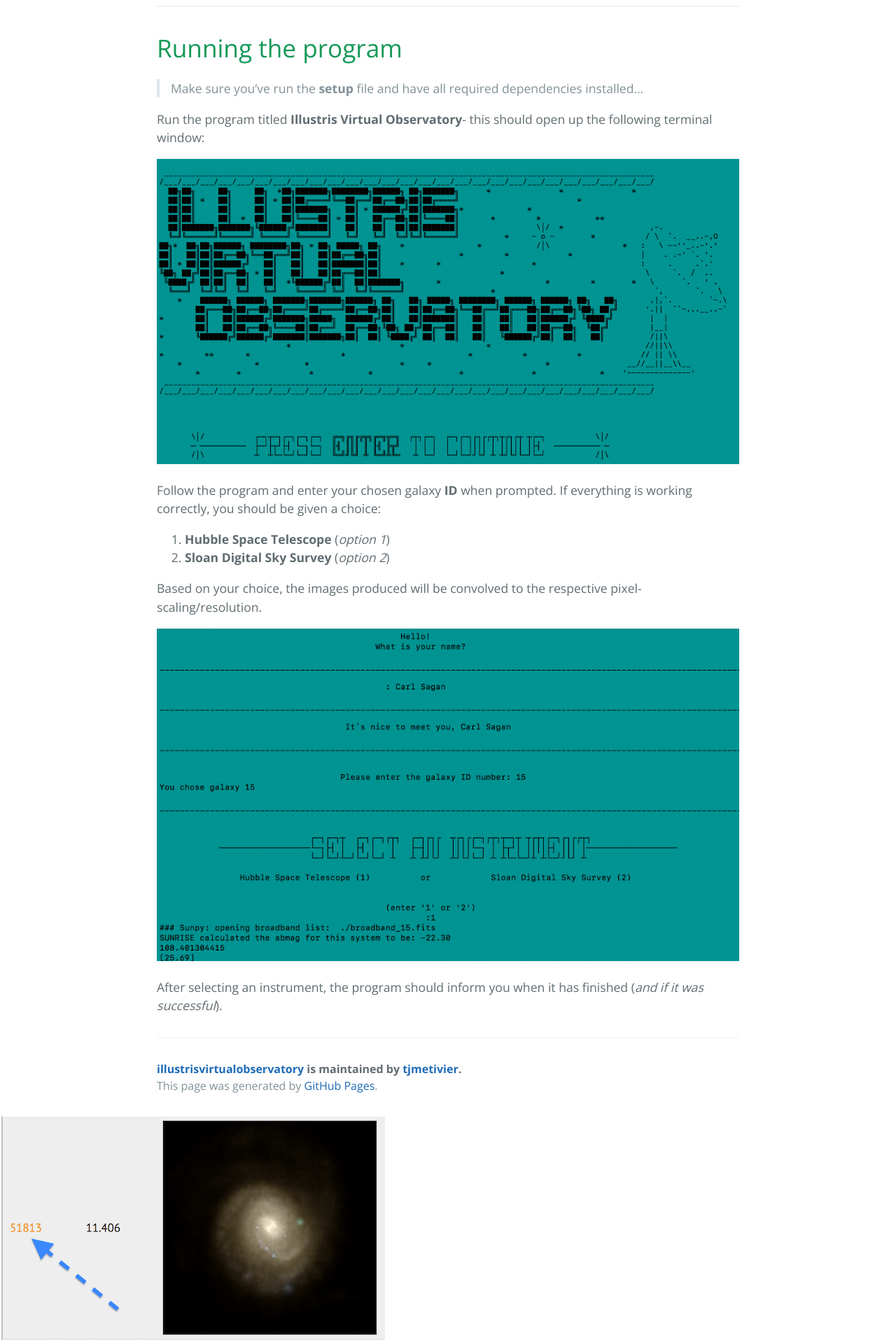
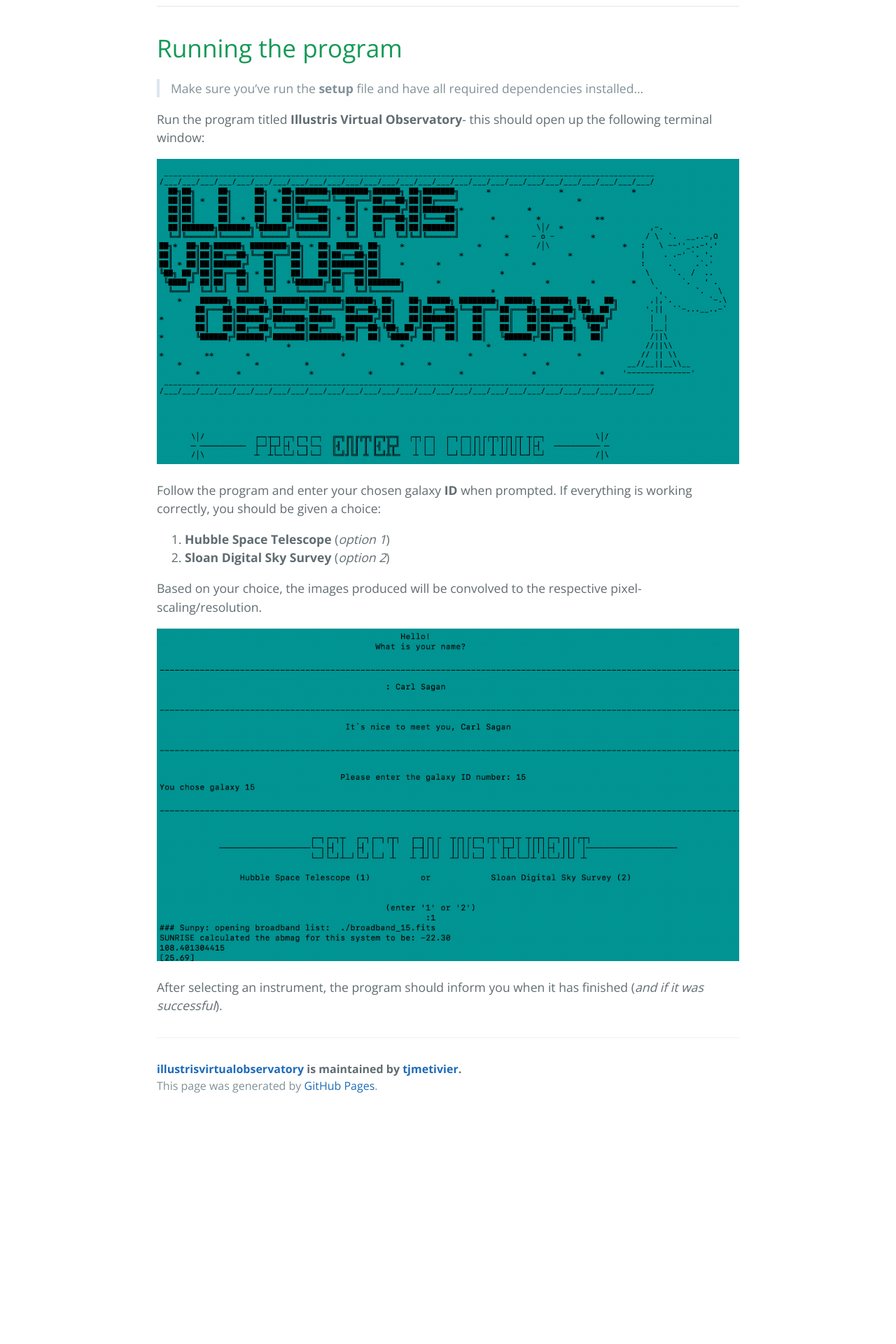
Before and after one commit to tjmetivier/illustrisvirtualobservatory, a Jekyll site: the page built from index.md, in a window 1280 px wide. Shown: the part 1799-3719 px from the top of the page at 70% size. Built offline with Jekyll 4.4.1, drawn with Linux system fonts in a browser that asks for light colours; after the commit the page ends 3394 px from its top, so only the background shows below that.

Commit message:
Update default.html

```diff
--- a/_layouts/default.html
+++ b/_layouts/default.html
@@ -27,12 +27,6 @@
         <span class="site-footer-credits">This page was generated by <a href="https://pages.github.com">GitHub Pages</a>.</span>
       </footer>
     </section>
-    <div class="thumbnail">
-                    <div class="thumbnail--image">
-                        <a href="https://www.github.com/tjmetivier/illustrisvirtualobservatory">
-                            <img src="p2.png" />
-                        </a>
-                    </div>
 
     {% if site.google_analytics %}
       <script>
```
